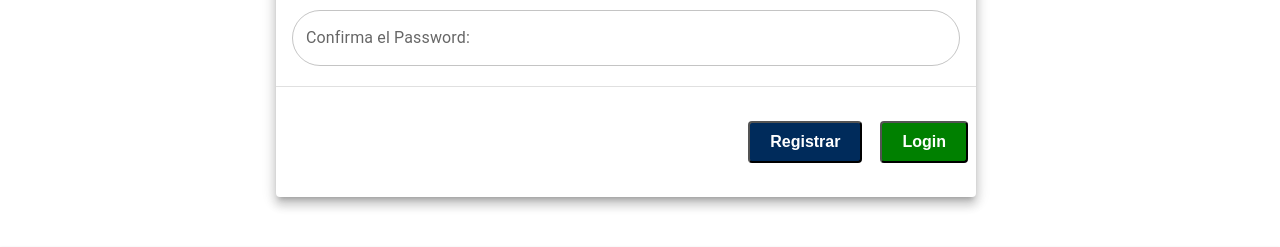
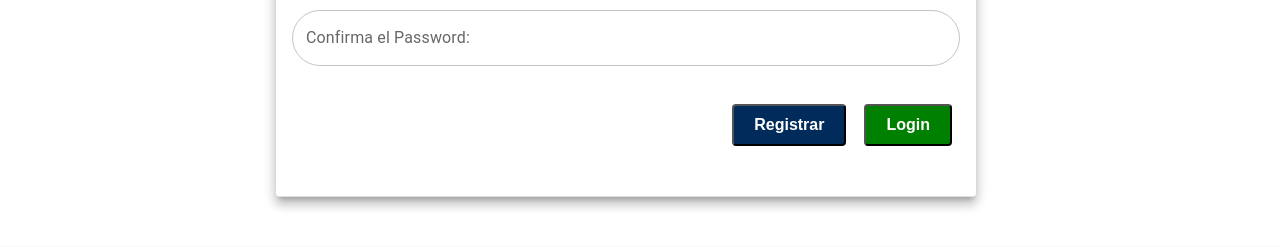
Before and after one commit to Nemechix/3DartPrints-Frontend, a React (Vite) app: page /register in a window 1280 px wide. Shown: the part 430-677 px from the top of the page. Built offline with nearby package versions, Linux system fonts and the light colour scheme; no server answers.

Commit message:
register

```diff
--- a/src/Components/RegisterFrame/RegisterFrame.jsx
+++ b/src/Components/RegisterFrame/RegisterFrame.jsx
@@ -198,11 +198,7 @@ function RegisterFrame({ setOpenRegisterPopup, handleLoginClick }) {
             Password should be the same
           </Typography>
         </TextField>
-    </CardContent>
-
-        <Divider />
-
-          <CardActions sx={{ display: "flex", justifyContent: "flex-end" }}>
+                  <CardActions sx={{ display: "flex", justifyContent: "flex-end" }}>
               <p style={{ display: "flex", justifyContent: "center", gap: "10px", padding: "10px" }}>
               <Button3D
               onClick={handleBasicsSubmit} className="button" type="submit" disabled={!enableSubmit} >
@@ -218,8 +214,9 @@ function RegisterFrame({ setOpenRegisterPopup, handleLoginClick }) {
               </Button3D>
             </Link>
           </CardActions>
+    </CardContent>
 
-
+        <Divider />
 
       {/* User Details Form */}
       <CardActions onSubmit={handleSubmit}
```
